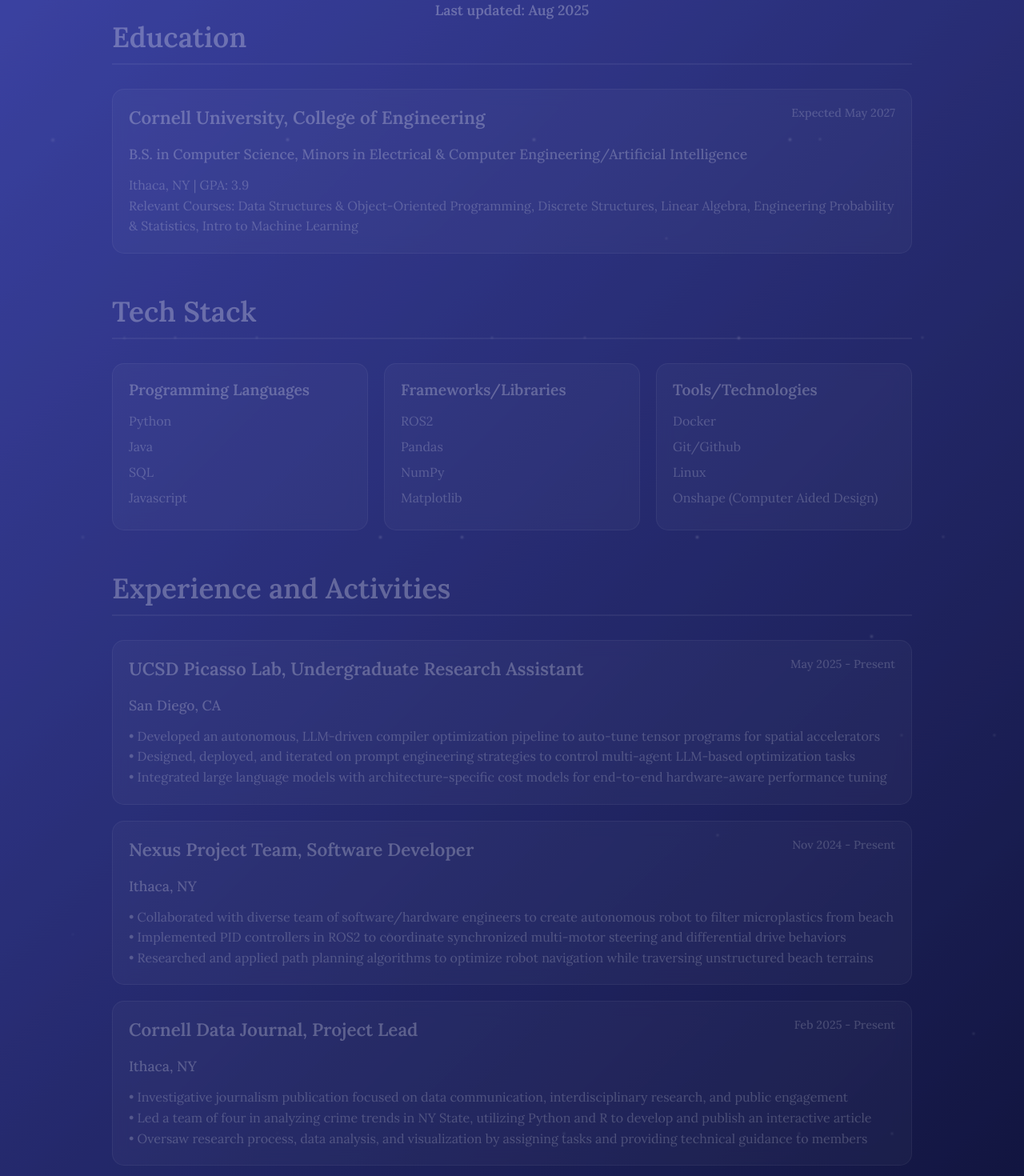
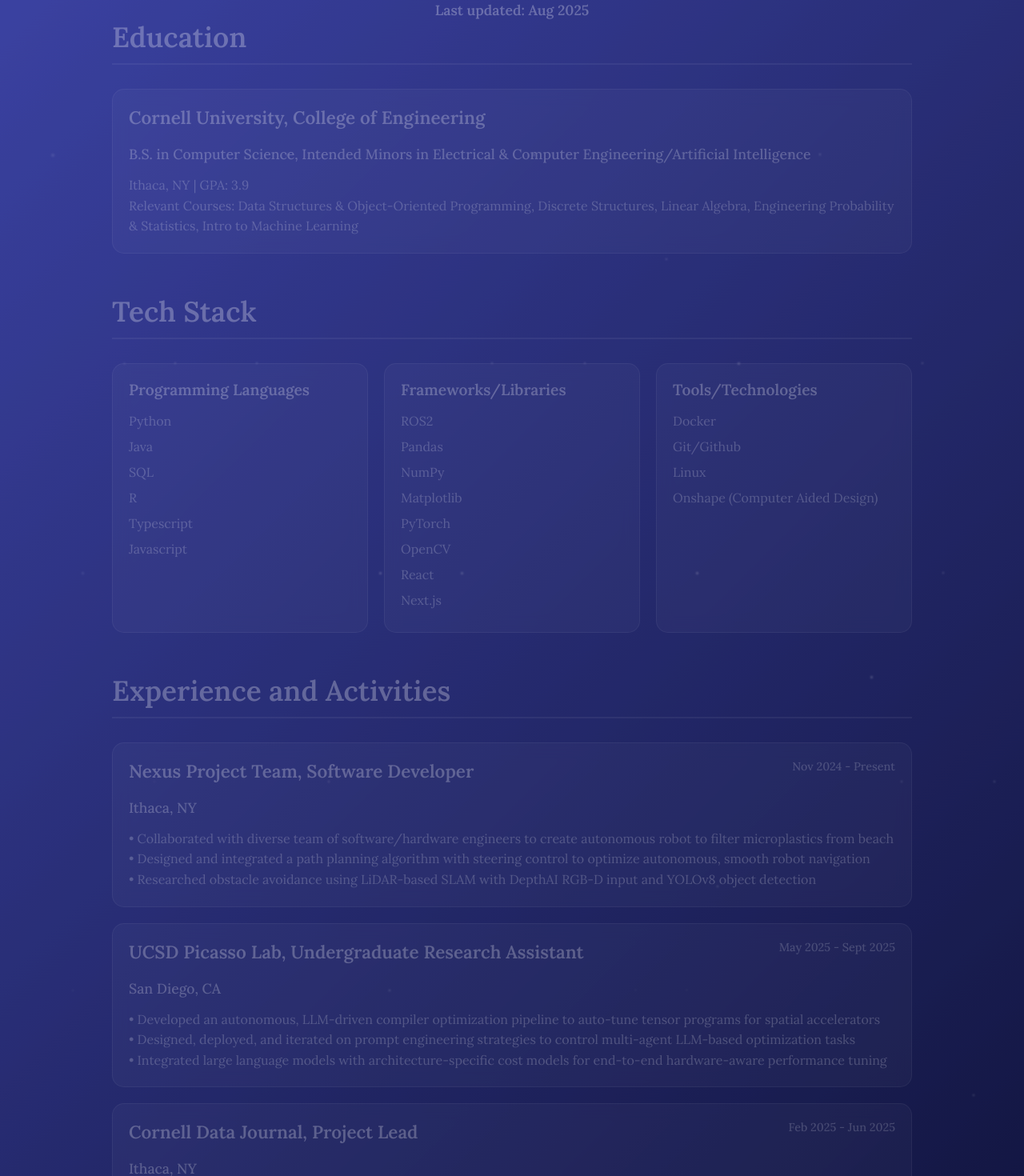
Before and after one commit to dorazzhang/portfolio, a React (Create React App) app: page /#/resume in a window 1280 px wide. Shown: the part 200-1670 px from the top of the page at 80% size. Built offline with nearby package versions, Linux system fonts and the light colour scheme.

Commit message:
Update resume and deploy latest changes

```diff
--- a/src/components/Resume.tsx
+++ b/src/components/Resume.tsx
@@ -231,9 +231,8 @@
           <ResumeCard>
             <CardHeader>
               <CardTitle>Cornell University, College of Engineering</CardTitle>
-              <CardDate>Expected May 2027</CardDate>
             </CardHeader>
-            <CardSubtitle>B.S. in Computer Science, Minors in Electrical & Computer Engineering/Artificial Intelligence</CardSubtitle>
+            <CardSubtitle>B.S. in Computer Science, Intended Minors in Electrical & Computer Engineering/Artificial Intelligence</CardSubtitle>
             <CardContent>
               Ithaca, NY | GPA: 3.9<br/>
               Relevant Courses: Data Structures & Object-Oriented Programming, Discrete Structures, Linear Algebra,
@@ -251,6 +250,8 @@
                 <SkillItem>Python</SkillItem>
                 <SkillItem>Java</SkillItem>
                 <SkillItem>SQL</SkillItem>
+                <SkillItem>R</SkillItem>
+                <SkillItem>Typescript</SkillItem>
                 <SkillItem>Javascript</SkillItem>
               </SkillList>
             </SkillCategory>
@@ -262,6 +263,10 @@
                 <SkillItem>Pandas</SkillItem>
                 <SkillItem>NumPy</SkillItem>
                 <SkillItem>Matplotlib</SkillItem>
+                <SkillItem>PyTorch</SkillItem>
+                <SkillItem>OpenCV</SkillItem>
+                <SkillItem>React</SkillItem>
+                <SkillItem>Next.js</SkillItem>
               </SkillList>
             </SkillCategory>
 
@@ -279,10 +284,24 @@
 
         <Section>
           <SectionTitle>Experience and Activities</SectionTitle>
+
+          <ResumeCard>
+            <CardHeader>
+              <CardTitle>Nexus Project Team, Software Developer</CardTitle>
+              <CardDate>Nov 2024 - Present</CardDate>
+            </CardHeader>
+            <CardSubtitle>Ithaca, NY</CardSubtitle>
+            <CardContent>
+              • Collaborated with diverse team of software/hardware engineers to create autonomous robot to filter microplastics from beach<br/>
+              • Designed and integrated a path planning algorithm with steering control to optimize autonomous, smooth robot navigation<br/>
+              • Researched obstacle avoidance using LiDAR-based SLAM with DepthAI RGB-D input and YOLOv8 object detection
+            </CardContent>
+          </ResumeCard>
+
           <ResumeCard>
             <CardHeader>
               <CardTitle>UCSD Picasso Lab, Undergraduate Research Assistant</CardTitle>
-              <CardDate>May 2025 - Present</CardDate>
+              <CardDate>May 2025 - Sept 2025</CardDate>
             </CardHeader>
             <CardSubtitle>San Diego, CA</CardSubtitle>
             <CardContent>
@@ -294,21 +313,8 @@
 
           <ResumeCard>
             <CardHeader>
-              <CardTitle>Nexus Project Team, Software Developer</CardTitle>
-              <CardDate>Nov 2024 - Present</CardDate>
-            </CardHeader>
-            <CardSubtitle>Ithaca, NY</CardSubtitle>
-            <CardContent>
-              • Collaborated with diverse team of software/hardware engineers to create autonomous robot to filter microplastics from beach<br/>
-              • Implemented PID controllers in ROS2 to coordinate synchronized multi-motor steering and differential drive behaviors<br/>
-              • Researched and applied path planning algorithms to optimize robot navigation while traversing unstructured beach terrains
-            </CardContent>
-          </ResumeCard>
-
-          <ResumeCard>
-            <CardHeader>
               <CardTitle>Cornell Data Journal, Project Lead</CardTitle>
-              <CardDate>Feb 2025 - Present</CardDate>
+              <CardDate>Feb 2025 - Jun 2025</CardDate>
             </CardHeader>
             <CardSubtitle>Ithaca, NY</CardSubtitle>
             <CardContent>
```
